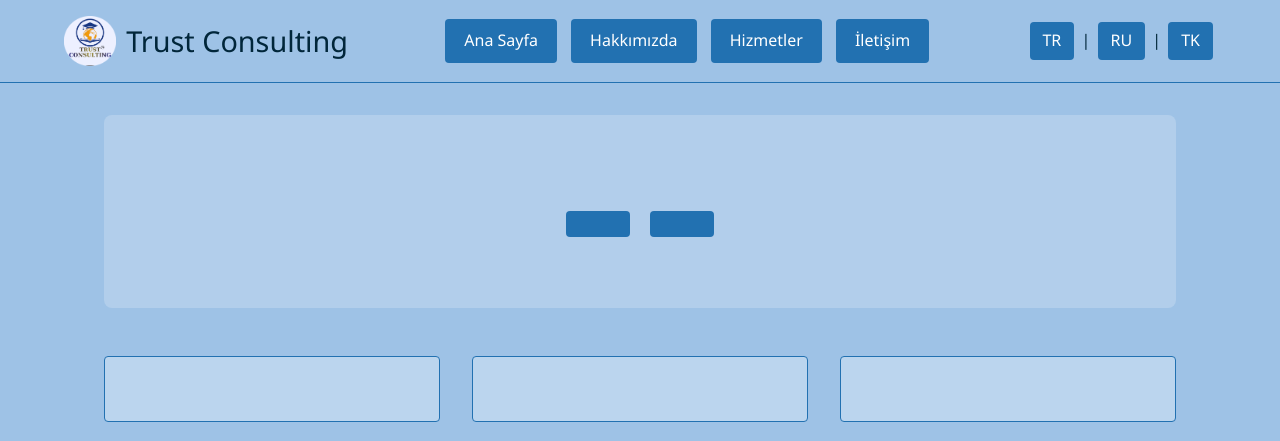
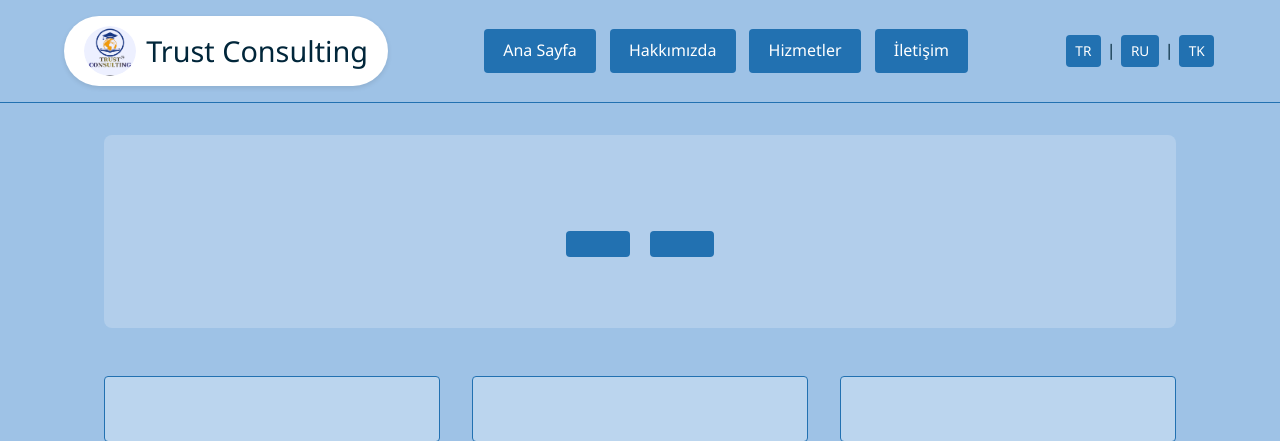
Before and after one commit to shakirovserdar/trustconsulting, a Flask app: page / in a window 1280 px wide. Shown: the top 441 px of the page. Run offline with Flask 3, Linux system fonts and the light colour scheme.

Commit message:
CSS düzeltme

```diff
--- a/static/style.css
+++ b/static/style.css
@@ -202,3 +202,38 @@ button[type="submit"]:hover {
 nav a, .dil-butonlari a {
     color: #ffffff !important;
 }
+
+/* Logo yuvarlak yap */
+.logo img {
+    border-radius: 50%;
+    object-fit: cover; /* logonun düzgün sığması için */
+}
+
+/* Logo ve başlık için ayrı bir panel (kart) efekti */
+.logo {
+    background-color: #ffffff; /* beyaz zemin */
+    padding: 10px 20px;
+    border-radius: 50px; /* yuvarlak köşeler */
+    box-shadow: 0 2px 5px rgba(0,0,0,0.1);
+}
+
+/* Navigasyon butonları (ana sayfa, hakkımızda vb.) */
+nav a {
+    font-size: 1rem; /* normal boyut */
+    padding: 0.6rem 1.2rem;
+}
+
+/* Dil butonları daha küçük olsun */
+.dil-butonlari a {
+    font-size: 0.85rem; /* küçük yazı */
+    padding: 0.3rem 0.6rem; /* küçük buton */
+    margin: 0 0.1rem;
+}
+
+/* İstersen header düzeni */
+header {
+    display: flex;
+    justify-content: space-between;
+    align-items: center;
+    flex-wrap: wrap; /* mobil için */
+}
```
